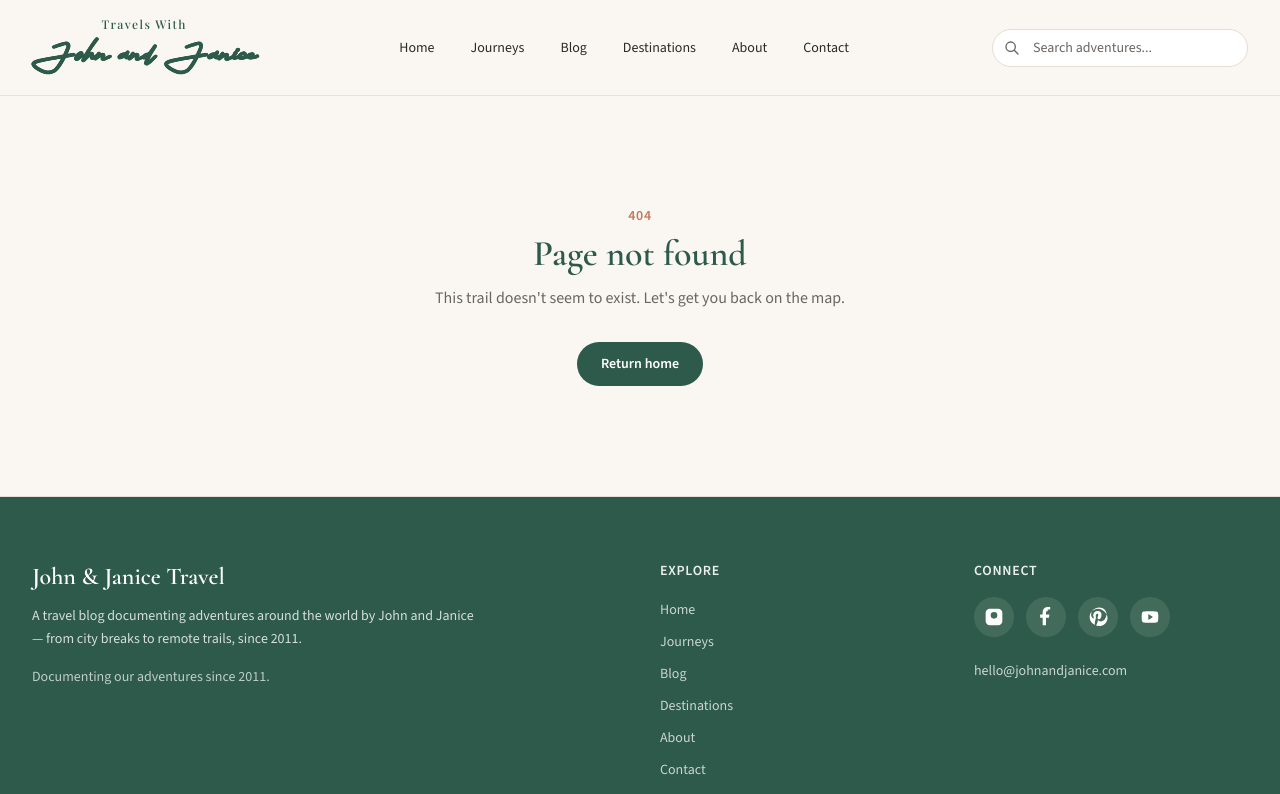
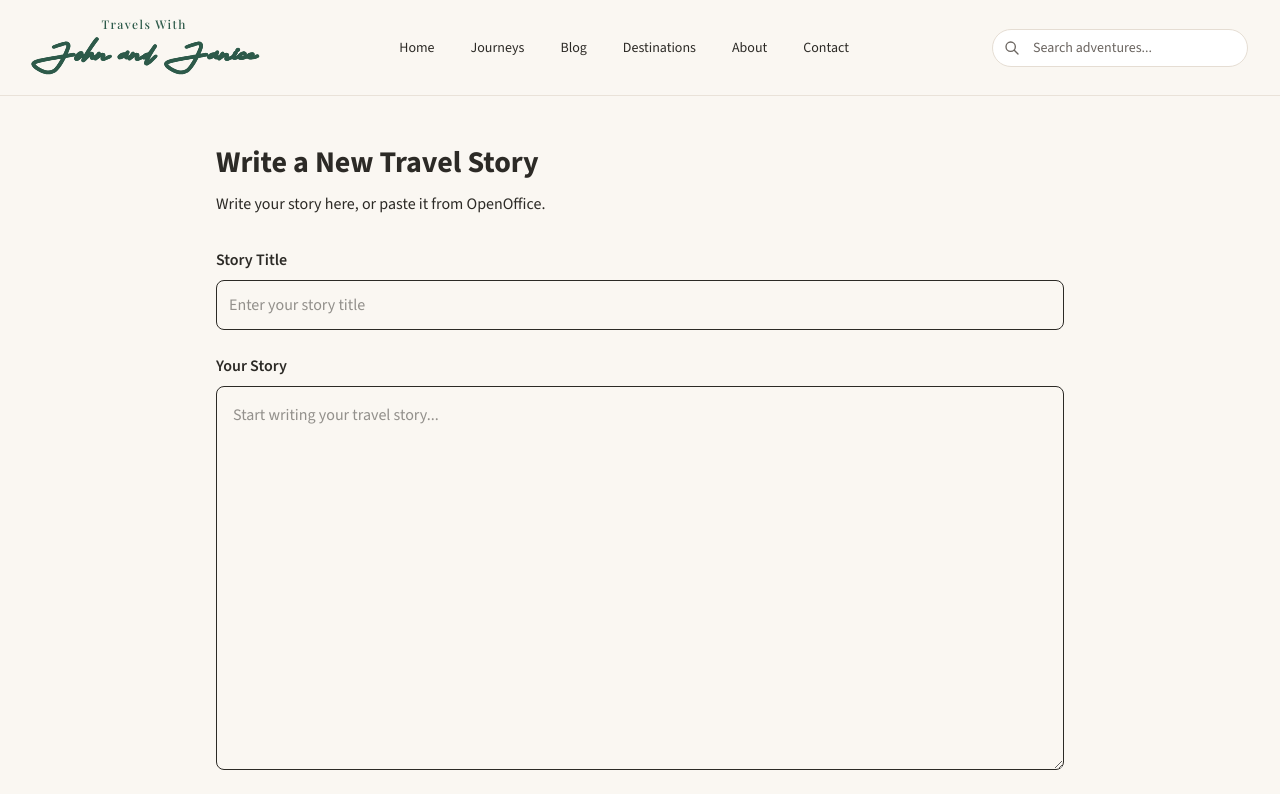
Before and after one commit to johnandjanicewilson-creator/jandjrepository, a Next.js app: page /dashboard/new in a window 1280 px wide. Before the commit this address had no page. Shown: the top 794 px of the page. Built offline with nearby package versions, Linux system fonts and the light colour scheme.

Commit message:
Add initial travel writing dashboard and local draft editor

```diff
--- /dev/null
+++ b/src/app/dashboard/new/page.tsx
@@ -0,0 +1,74 @@
+"use client";
+
+import { useEffect, useState } from "react";
+
+export default function NewPostPage() {
+  const [title, setTitle] = useState("");
+  const [story, setStory] = useState("");
+  const [loaded, setLoaded] = useState(false);
+
+  useEffect(() => {
+    try {
+      const saved = localStorage.getItem("jj-travel-new-draft");
+      if (saved) {
+        const draft = JSON.parse(saved);
+        setTitle(draft.title ?? "");
+        setStory(draft.story ?? "");
+      }
+    } catch {
+      // Ignore damaged or unavailable browser storage.
+    }
+    setLoaded(true);
+  }, []);
+
+  useEffect(() => {
+    if (!loaded) return;
+    try {
+      localStorage.setItem(
+        "jj-travel-new-draft",
+        JSON.stringify({ title, story })
+      );
+    } catch {
+      // Browser storage may be unavailable.
+    }
+  }, [title, story, loaded]);
+
+  return (
+    <main className="mx-auto max-w-4xl px-6 py-12">
+      <h1 className="text-3xl font-bold">Write a New Travel Story</h1>
+      <p className="mt-3">
+        Write your story here, or paste it from OpenOffice.
+      </p>
+
+      <div className="mt-8">
+        <label htmlFor="title" className="block font-semibold">
+          Story Title
+        </label>
+        <input
+          id="title"
+          className="mt-2 w-full rounded-lg border p-3"
+          placeholder="Enter your story title"
+          value={title}
+          onChange={(e) => setTitle(e.target.value)}
+        />
+      </div>
+
+      <div className="mt-6">
+        <label htmlFor="story" className="block font-semibold">
+          Your Story
+        </label>
+        <textarea
+          id="story"
+          className="mt-2 min-h-96 w-full rounded-lg border p-4"
+          placeholder="Start writing your travel story..."
+          value={story}
+          onChange={(e) => setStory(e.target.value)}
+        />
+      </div>
+
+      <p className="mt-4 text-sm">
+        Your draft is saved automatically in this browser on this computer. Publishing is not available yet.
+      </p>
+    </main>
+  );
+}
--- /dev/null
+++ b/src/app/dashboard/page.tsx
@@ -0,0 +1,24 @@
+export default function DashboardPage() {
+  return (
+    <main className="mx-auto max-w-3xl px-6 py-12">
+      <h1 className="text-3xl font-bold">J&J Travels Writing Dashboard</h1>
+      <p className="mt-4">
+        Welcome to your travel writing workspace.
+      </p>
+      <div className="mt-8 grid gap-4">
+        <div className="rounded-lg border p-6">
+          <h2 className="text-xl font-semibold">New Post</h2>
+          <p>Write a new travel story.</p>
+        </div>
+        <div className="rounded-lg border p-6">
+          <h2 className="text-xl font-semibold">Edit Existing Post</h2>
+          <p>Continue or update an earlier story.</p>
+        </div>
+        <div className="rounded-lg border p-6">
+          <h2 className="text-xl font-semibold">Saved Drafts</h2>
+          <p>Return to stories that are not yet published.</p>
+        </div>
+      </div>
+    </main>
+  );
+}
```
